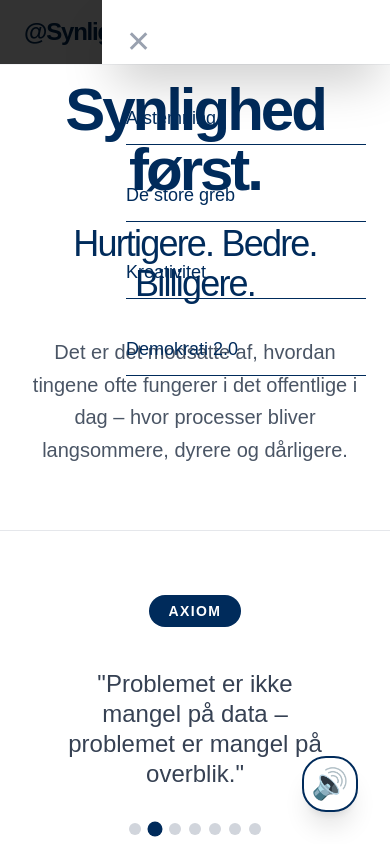
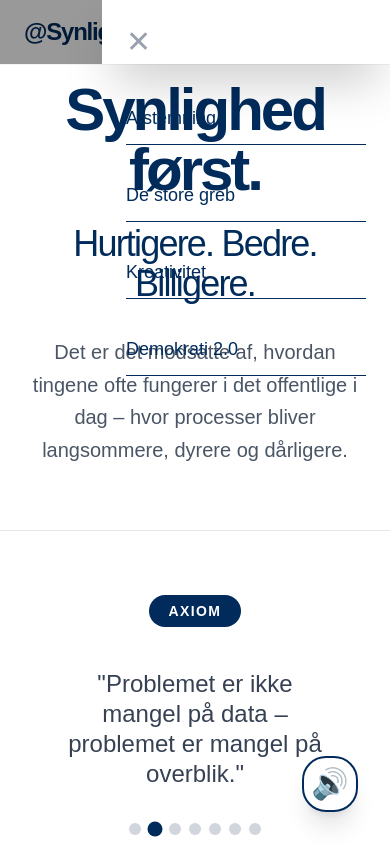
Before and after one commit to synlighed-nu/synlighed-nu-clean, a Next.js app: page / in a window 390 px wide. Both pictures are taken after a click on the button 346 px from the left and 32 px from the top of the page. Shown: the top 844 px of the page. Built offline with nearby package versions, Linux system fonts and the light colour scheme.

Commit message:
Update _Nav.tsx

```diff
--- a/app/components/common/_Nav.tsx
+++ b/app/components/common/_Nav.tsx
@@ -58,16 +58,14 @@ export default function Nav({ simple = false }: NavProps) {
         </div>
       </div>
 
-      {/* Mobil menu - slide-in fra højre */}
+      {/* Mobil menu med lysere overlay */}
       {menuOpen && (
         <>
-          {/* Mørkere overlay */}
           <div
-            className="fixed inset-0 bg-black/80 z-40 md:hidden"
+            className="fixed inset-0 bg-black/40 z-40 md:hidden"
             onClick={() => setMenuOpen(false)}
           />
 
-          {/* Hvid menu der glider ind */}
           <div className="fixed top-0 right-0 h-full w-72 bg-white shadow-2xl z-50 md:hidden transition-transform duration-300 ease-out translate-x-0">
             <div className="p-6">
               <button
```
